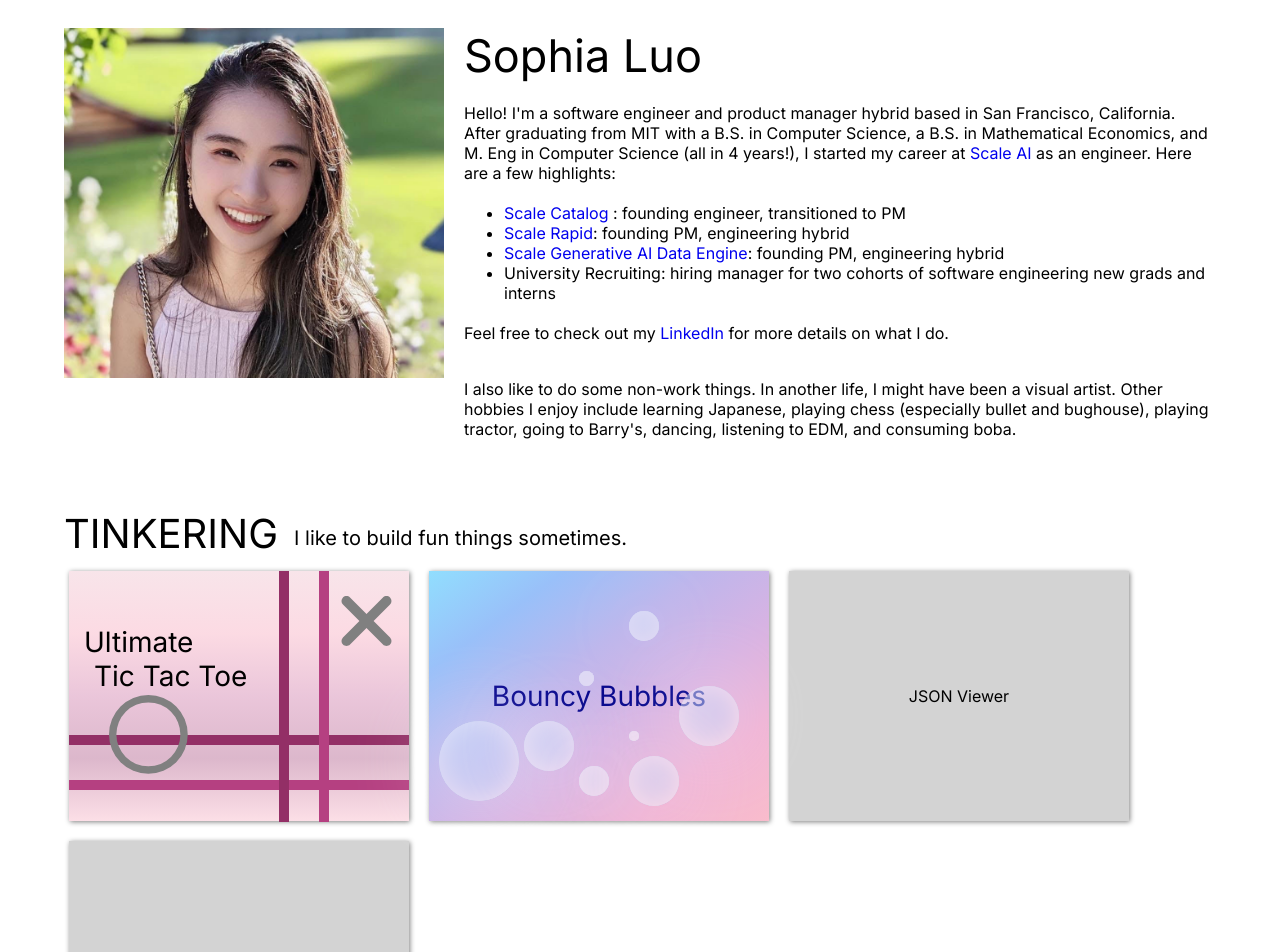
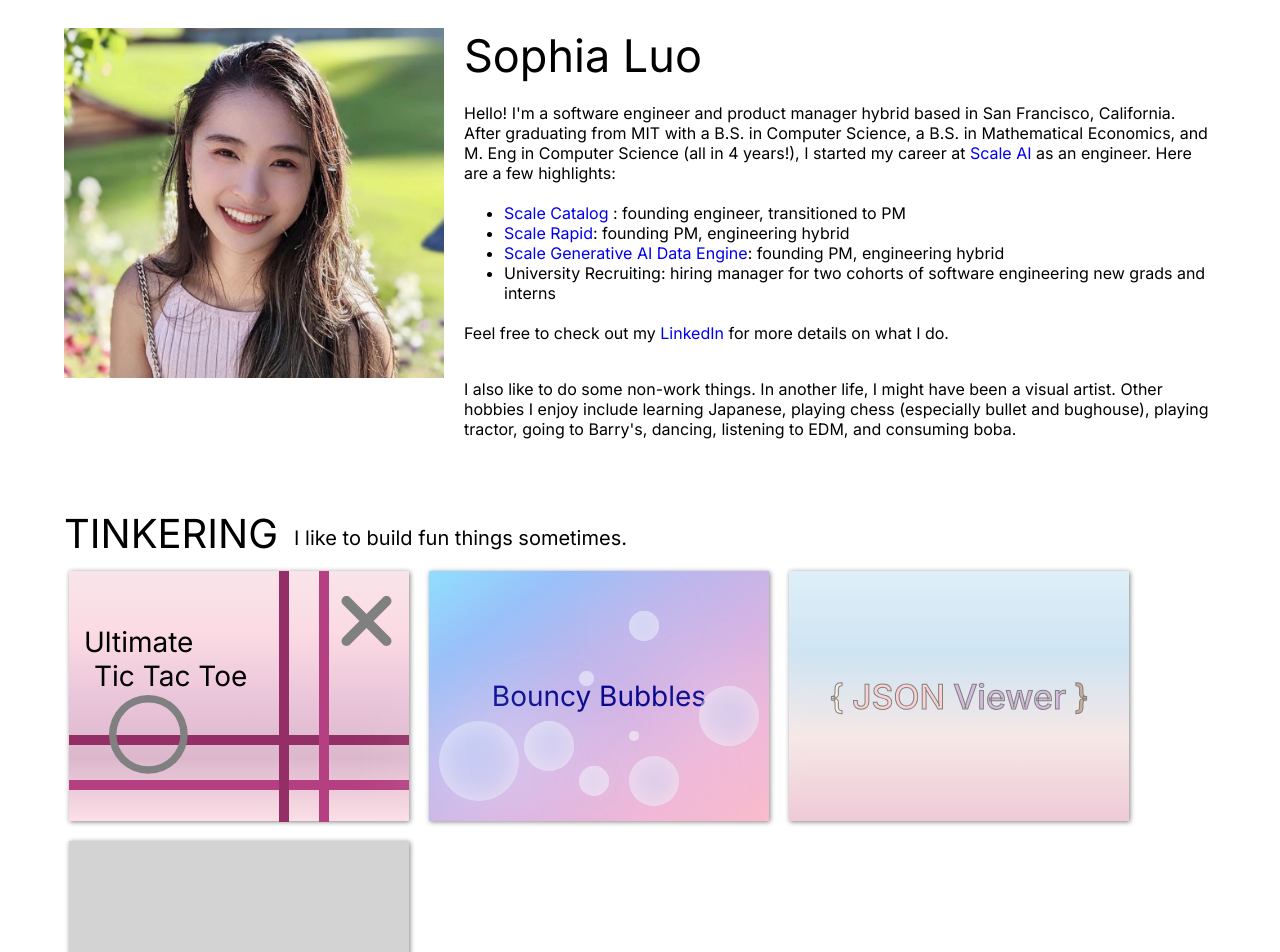
Before and after one commit to sophialuo/sophialuo.me, a Next.js app: page / in a window 1280 px wide. Shown: the top 952 px of the page. Built offline with nearby package versions, Linux system fonts and the light colour scheme.

Commit message:
Json viewer preview

```diff
--- a/components/Home/Preview/BouncyBubbles/index.tsx
+++ b/components/Home/Preview/BouncyBubbles/index.tsx
@@ -46,7 +46,7 @@
   {
     position: "relative",
     top: -305,
-    left: 250,
+    left: 270,
     width: 60,
     height: 60,
     bubbleDelay: 0.25,
--- a/components/Home/Preview/JSONViewer/index.tsx
+++ b/components/Home/Preview/JSONViewer/index.tsx
@@ -1,19 +1,47 @@
-import React from "react";
+import React, { useState } from "react";
 import _ from "lodash";
 import { useRouter } from "next/navigation";
+import "./styles.css";
+
+const hoverCSS = (className: string, hover: boolean) =>
+  hover ? className.replace("word", "word-hover") : className;
 
 const JSONViewer: React.FC = () => {
   const router = useRouter();
+  const [hover, setHover] = useState<boolean>(false);
 
   return (
-    <div className="preview-container">
+    <div
+      className="preview-container"
+      onMouseEnter={() => setHover(true)}
+      onMouseLeave={() => setHover(false)}
+    >
       <div
-        className="coming-soon-block"
+        className="json-viewer-block"
         onClick={() => {
           router.push("/json-viewer");
         }}
       >
-        JSON Viewer
+        <div
+          className={`${hoverCSS("word", hover)} ${hoverCSS("word-1", hover)}`}
+        >
+          {"{"}
+        </div>
+        <div
+          className={`${hoverCSS("word", hover)} ${hoverCSS("word-2", hover)}`}
+        >
+          {"JSON"}
+        </div>
+        <div
+          className={`${hoverCSS("word", hover)} ${hoverCSS("word-3", hover)}`}
+        >
+          {"Viewer"}
+        </div>
+        <div
+          className={`${hoverCSS("word", hover)} ${hoverCSS("word-4", hover)}`}
+        >
+          {"}"}
+        </div>
       </div>
     </div>
   );
--- /dev/null
+++ b/components/Home/Preview/JSONViewer/styles.css
@@ -0,0 +1,91 @@
+.json-viewer-block {
+    width: 100%;
+    height: 100%;
+    justify-content: center;
+    align-items: center;
+    flex-direction: row;
+    display: flex;
+    gap: 8px;
+    font-weight: 500;
+    font-size: 34px;
+    background: linear-gradient(#c5e3f291,
+                #a8cee98d,
+                #eed6d391,
+                #e29cb489);
+    -webkit-text-stroke: 1px gray;
+}
+
+
+.word-1 {
+    color: #FBEDE0;
+}
+
+.word-2 {
+    color: #FDD1D2;
+}
+
+.word-3 {
+    color: #D4BBDD;
+}
+
+.word-4 {
+    color: #D0AB99;
+}
+
+.word-hover {
+    animation: color-animation 4s linear infinite;
+}
+
+.word-hover-1 {
+    --color-1: #92DBF0;
+    --color-2: #FFF4BD;
+    --color-3: #FBE7C6;
+}
+
+.word-hover-2 {
+    --color-1: #F3F6FE;
+    --color-2: #F4B9B8;
+    --color-3: #B4F8C8;
+}
+
+.word-hover-3 {
+    --color-1: #C372A8;
+    --color-2: #85D2D0;
+    --color-3: #A0E7E5;
+}
+
+.word-hover-4 {
+    --color-1: #BDF0D6;
+    --color-2: #887BB0;
+    --color-3: #FFAEBC;
+}
+
+@keyframes color-animation {
+    0% {
+        color: var(--color-1)
+    }
+
+    32% {
+        color: var(--color-1)
+    }
+
+    33% {
+        color: var(--color-2)
+    }
+
+    65% {
+        color: var(--color-2)
+    }
+
+    66% {
+        color: var(--color-3)
+    }
+
+    99% {
+        color: var(--color-3)
+    }
+
+    100% {
+        color: var(--color-1)
+    }
+}
```
